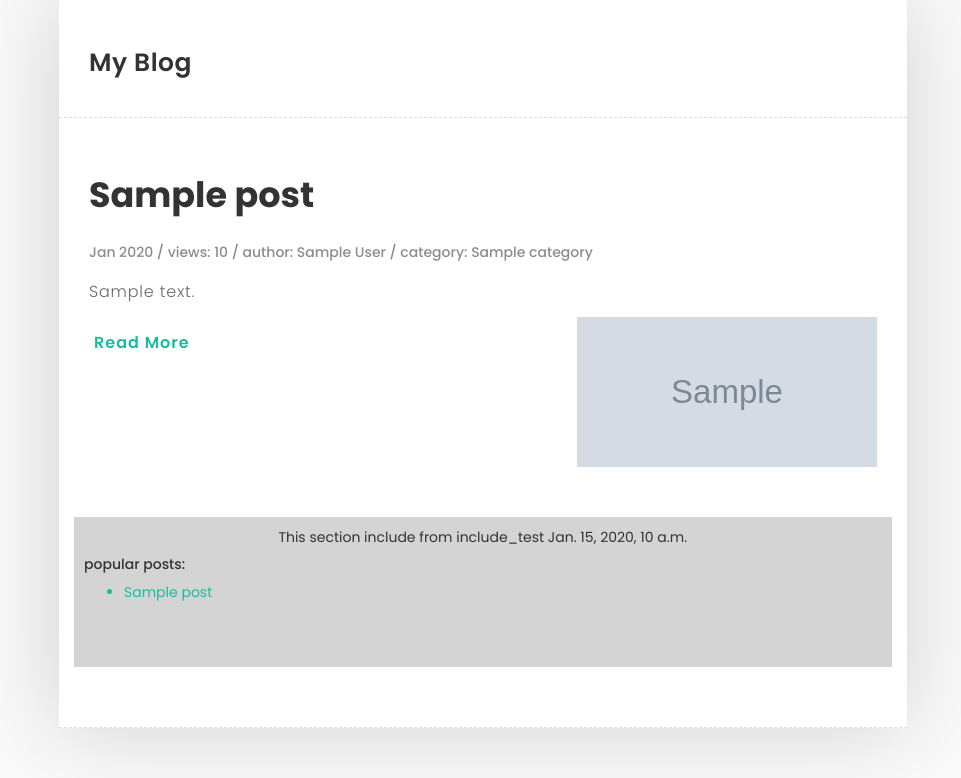
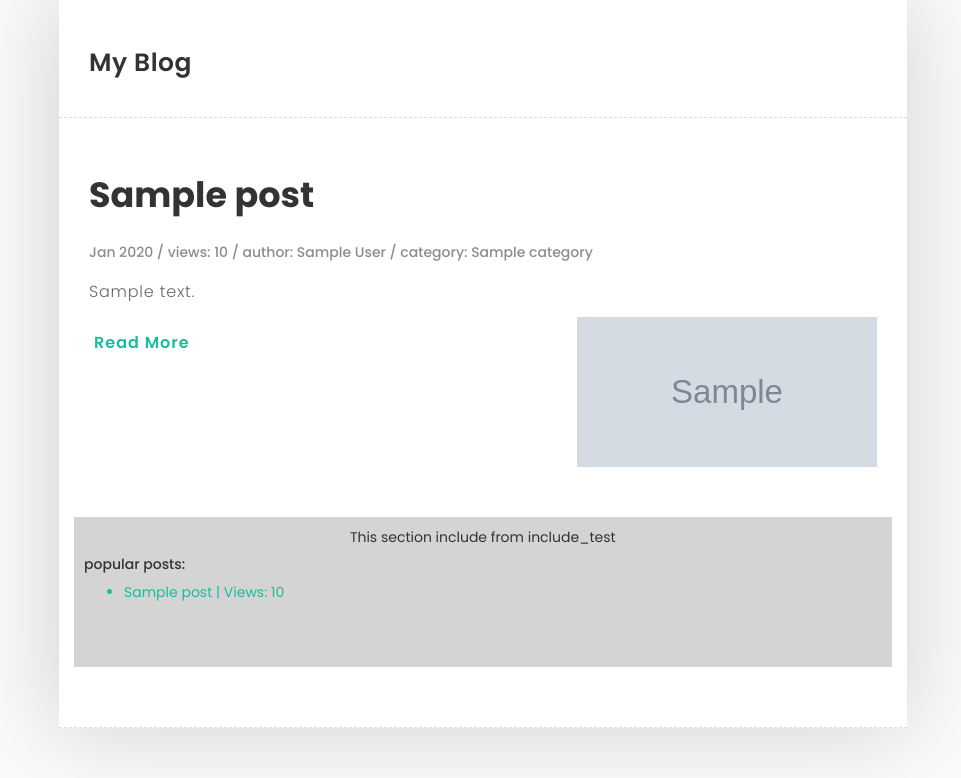
Before and after one commit to SaeedSaedi/Django_API, a Django app: page / in a window 1280 px wide. Shown: the part 51-829 px from the top of the page, without its empty margins (11-972 px from the left). Run offline with Django 5.2, Linux system fonts and the light colour scheme; tables that the repository leaves empty hold one stand-in row (values such as "Sample post"); grey boxes marked "Sample" are stand-in pictures; some libraries are stand-ins or nearby versions.

Commit message:
some change in template

```diff
--- a/templates/blog/home.html
+++ b/templates/blog/home.html
@@ -28,8 +28,9 @@
                         <a href="{% url 'blog:post_detail' post.id %}" class="button button-style button-anim fa fa-long-arrow-right"><span>Read
                             More</span></a>
                       </div>
+
+                      {% endfor %}
                       {% include "blog/inc.html" %}
-                      {% endfor %}
                       <!-- Blog Post End -->
 
 
--- a/templates/blog/inc.html
+++ b/templates/blog/inc.html
@@ -1,5 +1,5 @@
 {% load blog_tags %}
 <div class="include"><p>This section include from include_test {{post.created_at }}</p>
 <h5>popular posts:</h5>
-{% popularposts %}
+{% popularposts 2 %}
 </div>
--- a/templates/blog/popularposts.html
+++ b/templates/blog/popularposts.html
@@ -1,5 +1,5 @@
 <ul>
     {% for post in posts %}
-    <a href="{% url "blog:post_detail" post.id %}"><li>{{ post.title }}</li></a>
+    <a href="{% url "blog:post_detail" post.id %}"><li>{{ post.title }} | Views: {{post.counted_views}}</li></a>
     {% endfor %}
 </ul>
```
